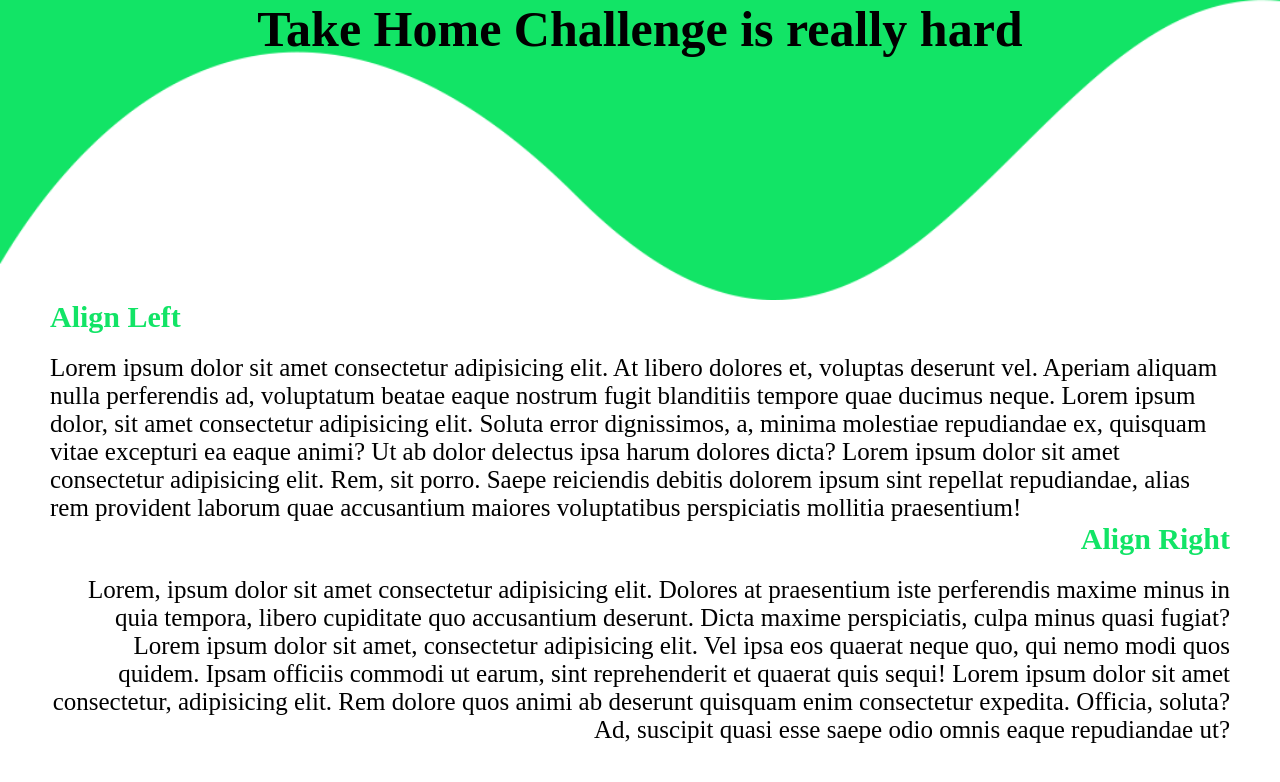
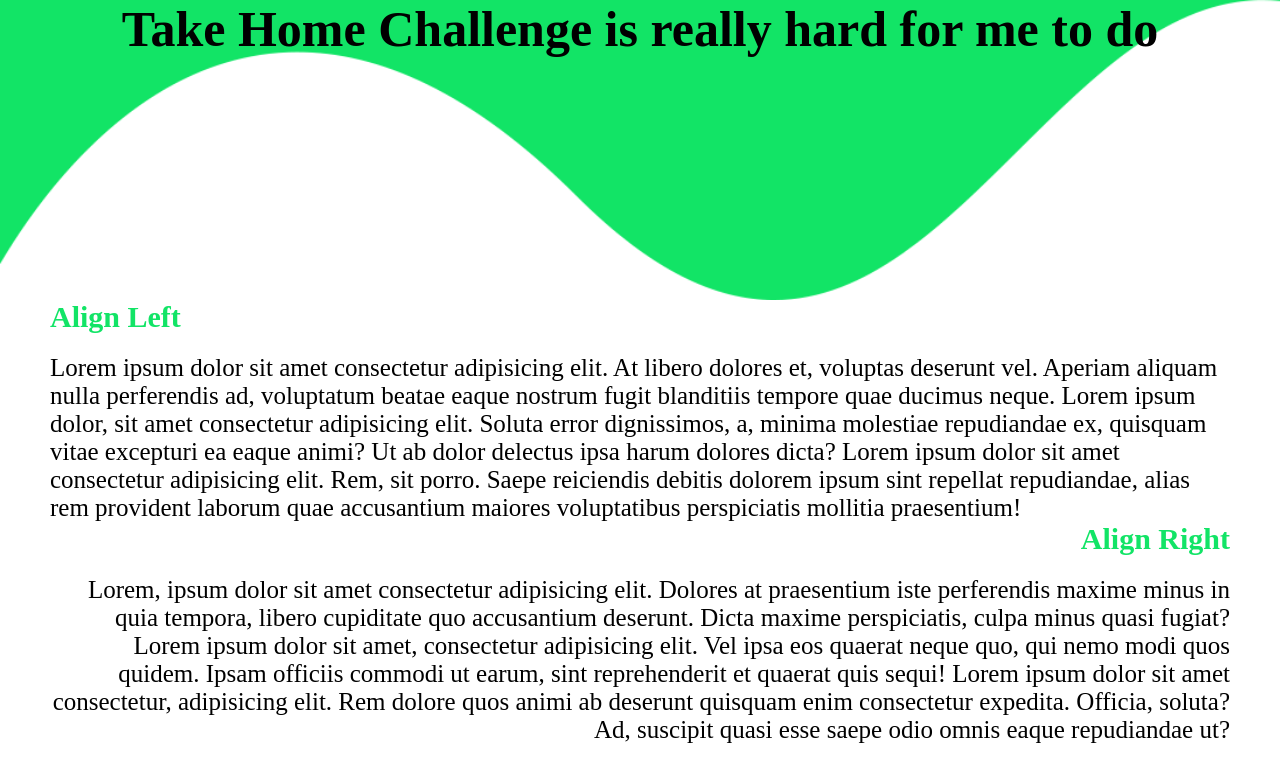
Before and after one commit to mdonlon30/Take-Home-Second-Try, a plain HTML site: page index.html in a window 1280 px wide. Drawn offline with Linux system fonts and the light colour scheme.

Commit message:
making sentence longer

```diff
--- a/index.html
+++ b/index.html
@@ -9,7 +9,7 @@
 </head>
 <body>
     <div class="wave">
-        <h1>Take Home Challenge is really hard</h1>
+        <h1>Take Home Challenge is really hard for me to do</h1>
     </div>
     <div class="left">
         <h2>Align Left</h2>
```
